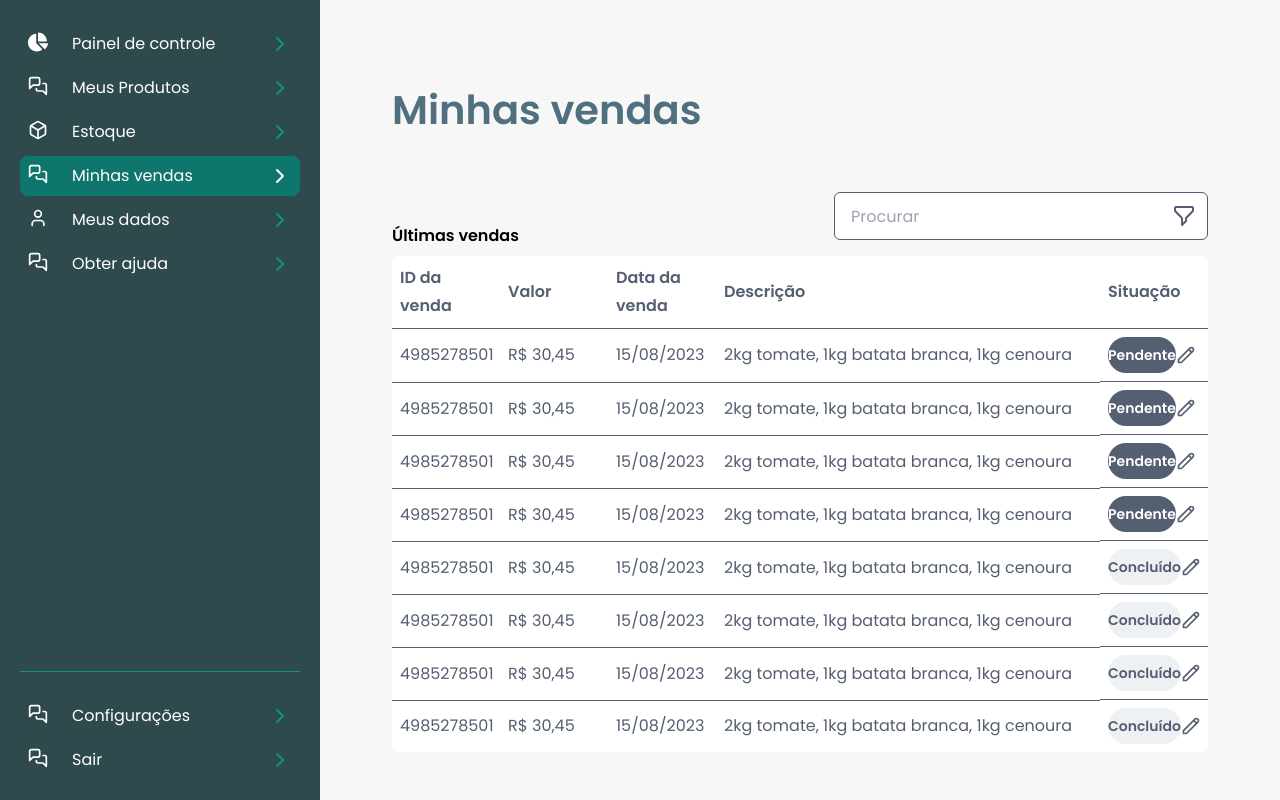
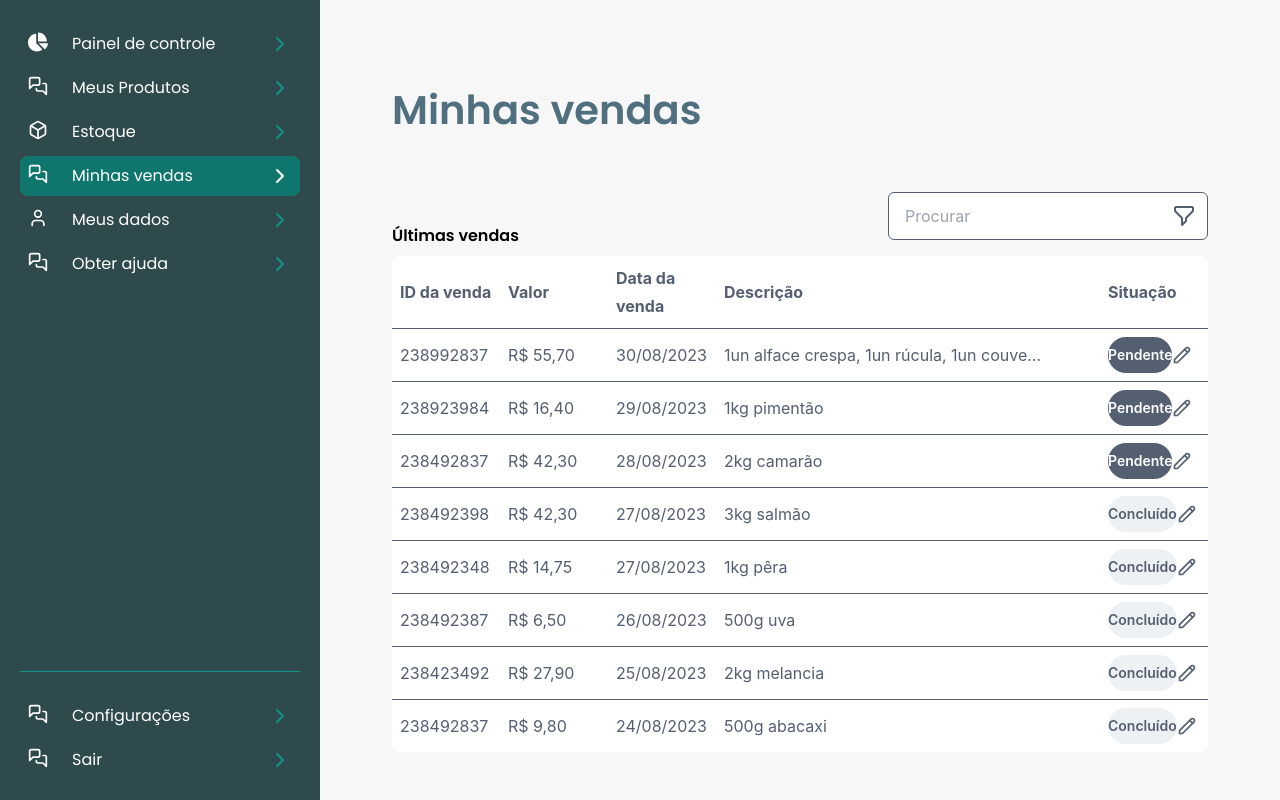
Before and after one commit to mb4ndeira/ecoo-apps, a Next.js app: page /vendas in a window 1280 px wide. Built offline with nearby package versions, Linux system fonts and the light colour scheme.

Commit message:
feat: add fake data from aarray to fill the table

```diff
--- a/src/components/Sales/Table.tsx
+++ b/src/components/Sales/Table.tsx
@@ -1,14 +1,18 @@
 "use client";
 import { PureComponent } from "react";
 import { HiOutlinePencil, HiOutlineFilter } from "react-icons/hi";
+import fakeData from "./data/fakedata";
 
 export class Table extends PureComponent {
   render() {
+    const maxRows = 8;
+    const dataToDisplay = fakeData.slice(0, maxRows);
+
     return (
       <div>
         <div className="relative ml-auto flex items-center">
           <input
-            className="border border-primary rounded-md h-12 p-4 pr-10 text-base ml-auto -mb-4"
+            className="border border-primary rounded-md h-12 p-4 pr-10 text-base ml-auto -mb-4 inter-font w-80"
             type="text"
             placeholder="Procurar"
           />
@@ -20,7 +24,7 @@ export class Table extends PureComponent {
           <span className="text-base font-semibold mb-2 ">Últimas vendas</span>
         </div>
         <div className="flex">
-          <table className="bg-white text-primary text-left leading-7 font-inter w-full table-fixed rounded-lg">
+          <table className="bg-white text-primary text-left leading-7 inter-font w-full table-fixed rounded-lg">
             <thead>
               <tr>
                 <th className="border-b border-primary p-2">ID da venda</th>
@@ -31,150 +35,39 @@ export class Table extends PureComponent {
               </tr>
             </thead>
             <tbody>
-              <tr>
-                <td className="border-b border-primary p-2 md-mobile:bg-primary md-mobile:text-white">
-                  4985278501
+              {dataToDisplay.map((item, index) => (
+                <tr
+                  key={item.id}
+                  className={`${
+                    index === dataToDisplay.length - 1
+                      ? "border-t-0 border-b-0"
+                      : "border-b border-primary"
+                  }`}
+                >
+                  <td className="p-2">{item.id}</td>
+                  <td className="p-2">{item.valor}</td>
+                  <td className="p-2">{item.dataVenda}</td>
+                  <td className="p-2">
+                    {item.descricao.length > 40
+                      ? `${item.descricao.substring(0, 40)}...`
+                      : item.descricao}
                   </td>
-                <td className="border-b border-primary p-2">R$ 30,45</td>
-                <td className="border-b border-primary p-2">15/08/2023</td>
-                <td className="border-b border-primary p-2">
-                  2kg tomate, 1kg batata branca, 1kg cenoura
-                </td>
-                <td className="border-b border-primary p-2 flex items-center">
-                  <button className="rounded-3xl bg-primary text-white text-sm h-9 w-24 font-semibold">
-                    Pendente
+                  <td className="p-2 flex items-center">
+                    <button
+                      className={`rounded-3xl ${
+                        item.situacao === "Pendente"
+                          ? "bg-primary text-white"
+                          : "bg-secondary text-primary"
+                      } text-sm h-9 w-24 font-semibold`}
+                    >
+                      {item.situacao}
                     </button>
                     <button className="ml-auto mr-2  text-xl">
                       <HiOutlinePencil />
                     </button>
                   </td>
                 </tr>
-              <tr>
-                <td className="border-b border-primary p-2 md-mobile:bg-primary md-mobile:text-white">
-                  4985278501
-                </td>
-                <td className="border-b border-primary p-2">R$ 30,45</td>
-                <td className="border-b border-primary p-2">15/08/2023</td>
-                <td className="border-b border-primary p-2">
-                  2kg tomate, 1kg batata branca, 1kg cenoura
-                </td>
-                <td className="border-b border-primary p-2 flex items-center">
-                  <button className="rounded-3xl bg-primary text-white text-sm h-9 w-24 font-semibold">
-                    Pendente
-                  </button>
-                  <button className="ml-auto mr-2  text-xl">
-                    <HiOutlinePencil />
-                  </button>
-                </td>
-              </tr>
-              <tr>
-                <td className="border-b border-primary p-2 md-mobile:bg-primary md-mobile:text-white">
-                  4985278501
-                </td>
-                <td className="border-b border-primary p-2">R$ 30,45</td>
-                <td className="border-b border-primary p-2">15/08/2023</td>
-                <td className="border-b border-primary p-2">
-                  2kg tomate, 1kg batata branca, 1kg cenoura
-                </td>
-                <td className="border-b border-primary p-2 flex items-center">
-                  <button className="rounded-3xl bg-primary text-white text-sm h-9 w-24 font-semibold">
-                    Pendente
-                  </button>
-                  <button className="ml-auto mr-2  text-xl">
-                    <HiOutlinePencil />
-                  </button>
-                </td>
-              </tr>
-              <tr>
-                <td className="border-b border-primary p-2 md-mobile:bg-primary md-mobile:text-white">
-                  4985278501
-                </td>
-                <td className="border-b border-primary p-2">R$ 30,45</td>
-                <td className="border-b border-primary p-2">15/08/2023</td>
-                <td className="border-b border-primary p-2">
-                  2kg tomate, 1kg batata branca, 1kg cenoura
-                </td>
-                <td className="border-b border-primary p-2 flex items-center">
-                  <button className="rounded-3xl bg-primary text-white text-sm h-9 w-24 font-semibold">
-                    Pendente
-                  </button>
-                  <button className="ml-auto mr-2  text-xl">
-                    <HiOutlinePencil />
-                  </button>
-                </td>
-              </tr>
-              <tr>
-                <td className="border-b border-primary p-2 md-mobile:bg-secondary md-mobile:text-primary">
-                  4985278501
-                </td>
-                <td className="border-b border-primary p-2">R$ 30,45</td>
-                <td className="border-b border-primary p-2">15/08/2023</td>
-                <td className="border-b border-primary p-2">
-                  2kg tomate, 1kg batata branca, 1kg cenoura
-                </td>
-                <td className="border-b border-primary p-2 flex items-center">
-                  <button className="rounded-3xl bg-secondary text-primary text-sm h-9 w-24 font-semibold">
-                    Concluído
-                  </button>
-                  <button className="ml-auto mr-2  text-xl">
-                    <HiOutlinePencil />
-                  </button>
-                </td>
-              </tr>
-              <tr>
-                <td className="border-b border-primary p-2 md-mobile:bg-secondary md-mobile:text-primary">
-                  4985278501
-                </td>
-                <td className="border-b border-primary p-2">R$ 30,45</td>
-                <td className="border-b border-primary p-2">15/08/2023</td>
-                <td className="border-b border-primary p-2">
-                  2kg tomate, 1kg batata branca, 1kg cenoura
-                </td>
-                <td className="border-b border-primary p-2 flex items-center">
-                  <button className="rounded-3xl bg-secondary text-primary text-sm h-9 w-24 font-semibold">
-                    Concluído
-                  </button>
-                  <button className="ml-auto mr-2  text-xl">
-                    <HiOutlinePencil />
-                  </button>
-                </td>
-              </tr>
-              <tr>
-                <td className="border-b border-primary p-2 md-mobile:bg-secondary md-mobile:text-primary">
-                  4985278501
-                </td>
-                <td className="border-b border-primary p-2">R$ 30,45</td>
-                <td className="border-b border-primary p-2">15/08/2023</td>
-                <td className="border-b border-primary p-2">
-                  2kg tomate, 1kg batata branca, 1kg cenoura
-                </td>
-                <td className="border-b border-primary p-2 flex items-center">
-                  <button className="rounded-3xl bg-secondary text-primary text-sm h-9 w-24 font-semibold">
-                    Concluído
-                  </button>
-                  <button className="ml-auto mr-2  text-xl">
-                    <HiOutlinePencil />
-                  </button>
-                </td>
-              </tr>
-              <tr className="border-none">
-                <td className="p-2 md-mobile:bg-secondary md-mobile:text-primary">
-                  4985278501
-                </td>
-                <td className="p-2">R$ 30,45</td>
-                <td className="p-2">15/08/2023</td>
-                <td className="p-2">
-                  2kg tomate, 1kg batata branca, 1kg cenoura
-                </td>
-                <td className="p-2 flex items-center">
-                  <button className="rounded-3xl bg-secondary text-primary text-sm h-9 w-24 font-semibold">
-                    Concluído
-                  </button>
-                  <button className="ml-auto mr-2  text-xl">
-                    <HiOutlinePencil />
-                  </button>
-                </td>
-              </tr>
+              ))}
             </tbody>
           </table>
         </div>
--- /dev/null
+++ b/src/components/Sales/data/fakedata.ts
@@ -0,0 +1,186 @@
+const fakeData = [
+  {
+    id: 238992837,
+    valor: "R$ 55,70",
+    dataVenda: "30/08/2023",
+    descricao: "1un alface crespa, 1un rúcula, 1un couve-flor, 1kg batata",
+    situacao: "Pendente",
+  },
+  {
+    id: 238923984,
+    valor: "R$ 16,40",
+    dataVenda: "29/08/2023",
+    descricao: "1kg pimentão",
+    situacao: "Pendente",
+  },
+  {
+    id: 238492837,
+    valor: "R$ 42,30",
+    dataVenda: "28/08/2023",
+    descricao: "2kg camarão",
+    situacao: "Pendente",
+  },
+  {
+    id: 238492398,
+    valor: "R$ 42,30",
+    dataVenda: "27/08/2023",
+    descricao: "3kg salmão",
+    situacao: "Concluído",
+  },
+  {
+    id: 238492348,
+    valor: "R$ 14,75",
+    dataVenda: "27/08/2023",
+    descricao: "1kg pêra",
+    situacao: "Concluído",
+  },
+  {
+    id: 238492387,
+    valor: "R$ 6,50",
+    dataVenda: "26/08/2023",
+    descricao: "500g uva",
+    situacao: "Concluído",
+  },
+  {
+    id: 238423492,
+    valor: "R$ 27,90",
+    dataVenda: "25/08/2023",
+    descricao: "2kg melancia",
+    situacao: "Concluído",
+  },
+  {
+    id: 238492837,
+    valor: "R$ 9,80",
+    dataVenda: "24/08/2023",
+    descricao: "500g abacaxi",
+    situacao: "Concluído",
+  },
+  {
+    id: 238092837,
+    valor: "R$ 9,80",
+    dataVenda: "23/08/2023",
+    descricao: "500g batata-doce",
+    situacao: "Concluído",
+  },
+  {
+    id: 238493743,
+    valor: "R$ 5,70",
+    dataVenda: "23/08/2023",
+    descricao: "1kg batata branca, 1un tempero verde",
+    situacao: "Concluído",
+  },
+  {
+    id: 238923984,
+    valor: "R$ 16,40",
+    dataVenda: "22/08/2023",
+    descricao: "1kg pimentão",
+    situacao: "Concluído",
+  },
+  {
+    id: 374373849,
+    valor: "R$ 10,90",
+    dataVenda: "21/08/2023",
+    descricao: "1kg cebola",
+    situacao: "Concluído",
+  },
+  {
+    id: 238293892,
+    valor: "R$ 15,20",
+    dataVenda: "21/08/2023",
+    descricao: "800g morango",
+    situacao: "Concluído",
+  },
+  {
+    id: 983149874,
+    valor: "R$ 8,30",
+    dataVenda: "20/08/2023",
+    descricao: "800g uva",
+    situacao: "Concluído",
+  },
+  {
+    id: 878093883,
+    valor: "R$ 19,20",
+    dataVenda: "19/08/2023",
+    descricao: "2kg abobrinha, 1kg berinjela",
+    situacao: "Concluído",
+  },
+  {
+    id: 342973473,
+    valor: "R$ 12,20",
+    dataVenda: "18/08/2023",
+    descricao: "500g morango",
+    situacao: "Concluído",
+  },
+  {
+    id: 238929874,
+    valor: "R$ 45,90",
+    dataVenda: "18/08/2023",
+    descricao: "1kg alface, 500g rúcula",
+    situacao: "Concluído",
+  },
+  {
+    id: 48719373636,
+    valor: "R$ 7,60",
+    dataVenda: "16/08/2023",
+    descricao: "1kg maçã",
+    situacao: "Concluído",
+  },
+  {
+    id: 1284789372,
+    valor: "R$ 25,60",
+    dataVenda: "16/08/2023",
+    descricao: "3kg maçã, 2kg pera",
+    situacao: "Concluído",
+  },
+  {
+    id: 1897247983,
+    valor: "R$ 30,45",
+    dataVenda: "15/08/2023",
+    descricao: "2kg tomate, 1kg batata branca, 1kg cenoura",
+    situacao: "Concluído",
+  },
+  {
+    id: 238493892,
+    valor: "R$ 15,20",
+    dataVenda: "17/08/2023",
+    descricao: "800g morango",
+    situacao: "Concluído",
+  },
+  {
+    id: 983749874,
+    valor: "R$ 8,30",
+    dataVenda: "16/08/2023",
+    descricao: "800g uva",
+    situacao: "Concluído",
+  },
+  {
+    id: 878493883,
+    valor: "R$ 19,20",
+    dataVenda: "16/08/2023",
+    descricao: "2kg abobrinha, 1kg berinjela",
+    situacao: "Concluído",
+  },
+  {
+    id: 342873473,
+    valor: "R$ 12,20",
+    dataVenda: "16/08/2023",
+    descricao: "500g morango",
+    situacao: "Concluído",
+  },
+  {
+    id: 238429874,
+    valor: "R$ 45,90",
+    dataVenda: "16/08/2023",
+    descricao: "1kg alface, 500g rúcula",
+    situacao: "Concluído",
+  },
+  {
+    id: 48739373636,
+    valor: "R$ 7,60",
+    dataVenda: "15/08/2023",
+    descricao: "1kg maçã",
+    situacao: "Concluído",
+  },
+];
+
+export default fakeData;
```
Lines whose indentation alone changed are shown as unchanged.
